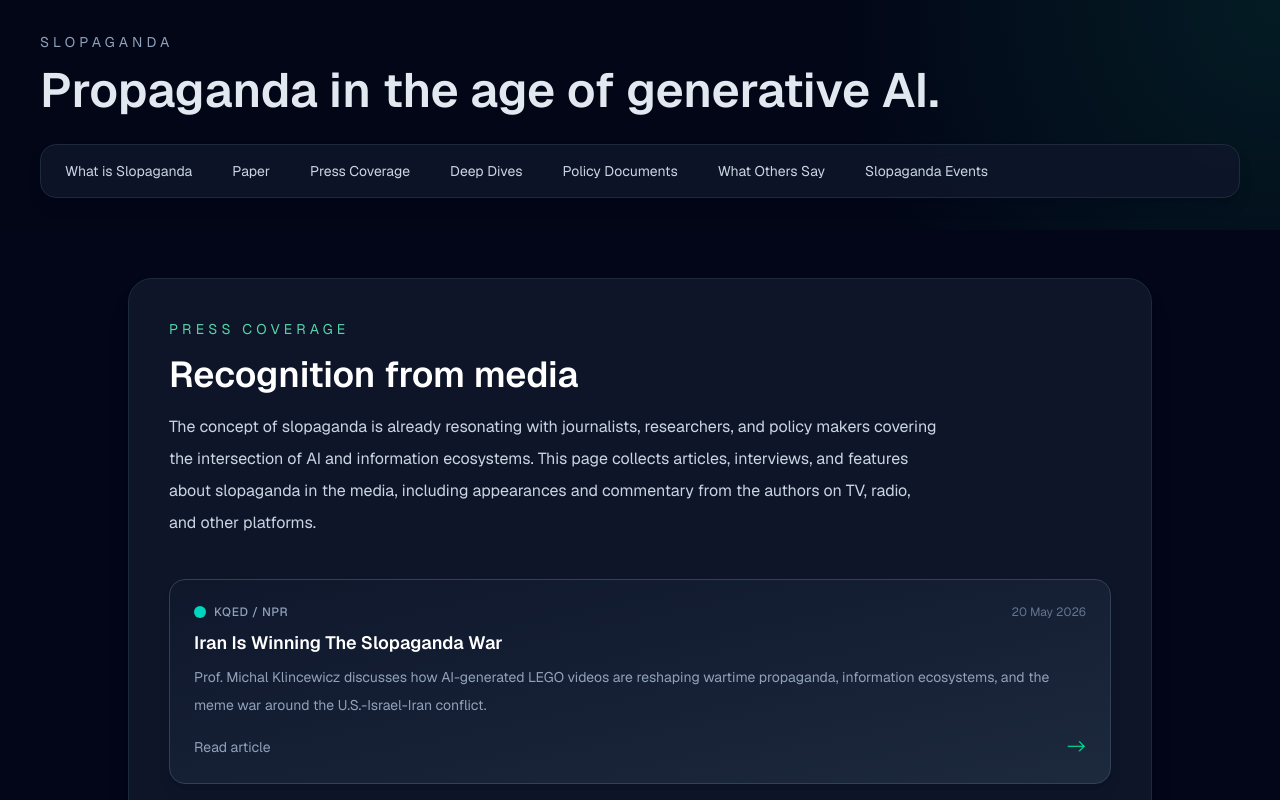
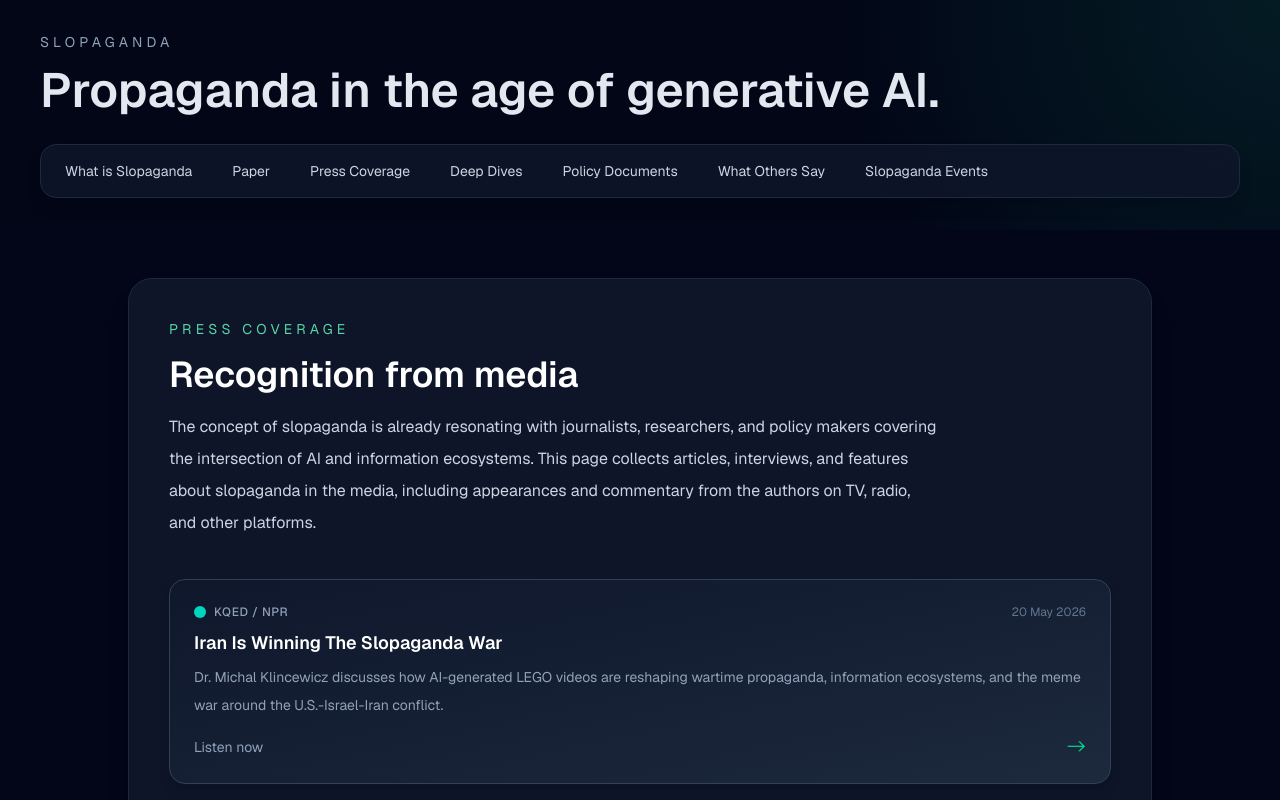
Before and after one commit to ebrahimifard/slopaganda, a Next.js app: page /press-coverage in a window 1280 px wide. Shown: the top 800 px of the page. Built offline with nearby package versions, Linux system fonts and the light colour scheme.

Commit message:
makuing some edits to the first entry of the press coverage

```diff
--- a/src/app/press-coverage/page.tsx
+++ b/src/app/press-coverage/page.tsx
@@ -15,9 +15,9 @@ const pressItems: PressItem[] = [
     date: "20 May 2026",
     title: "Iran Is Winning The Slopaganda War",
     description:
-      "Prof. Michal Klincewicz discusses how AI-generated LEGO videos are reshaping wartime propaganda, information ecosystems, and the meme war around the U.S.-Israel-Iran conflict.",
+      "Dr. Michal Klincewicz discusses how AI-generated LEGO videos are reshaping wartime propaganda, information ecosystems, and the meme war around the U.S.-Israel-Iran conflict.",
     href: "https://www.kqed.org/news/12084447/iran-is-winning-the-slopaganda-war",
-    action: "Read article",
+    action: "Listen now",
     color: "bg-teal-400",
   },
   {
```
